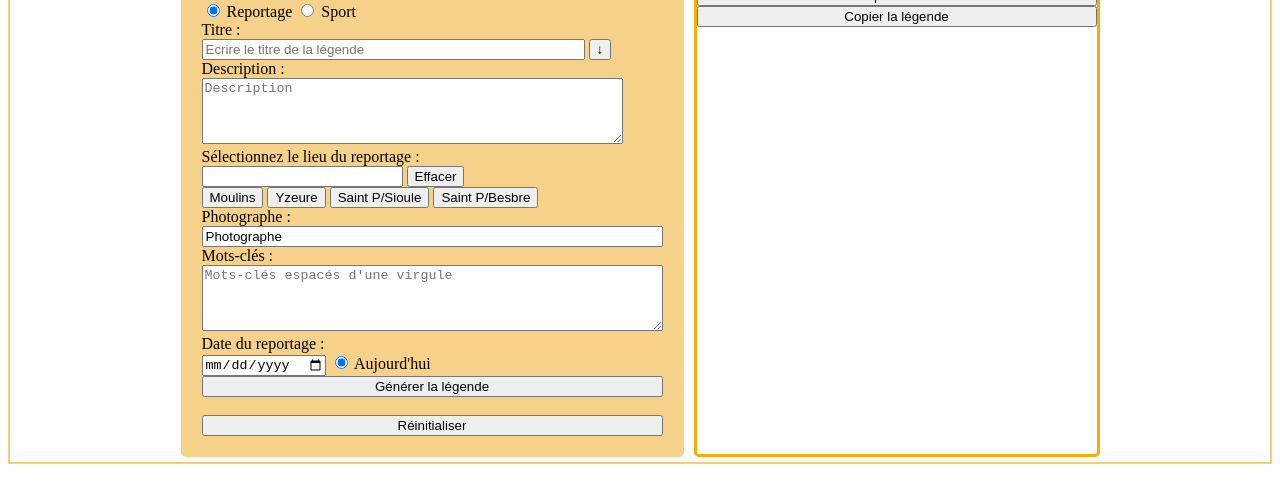
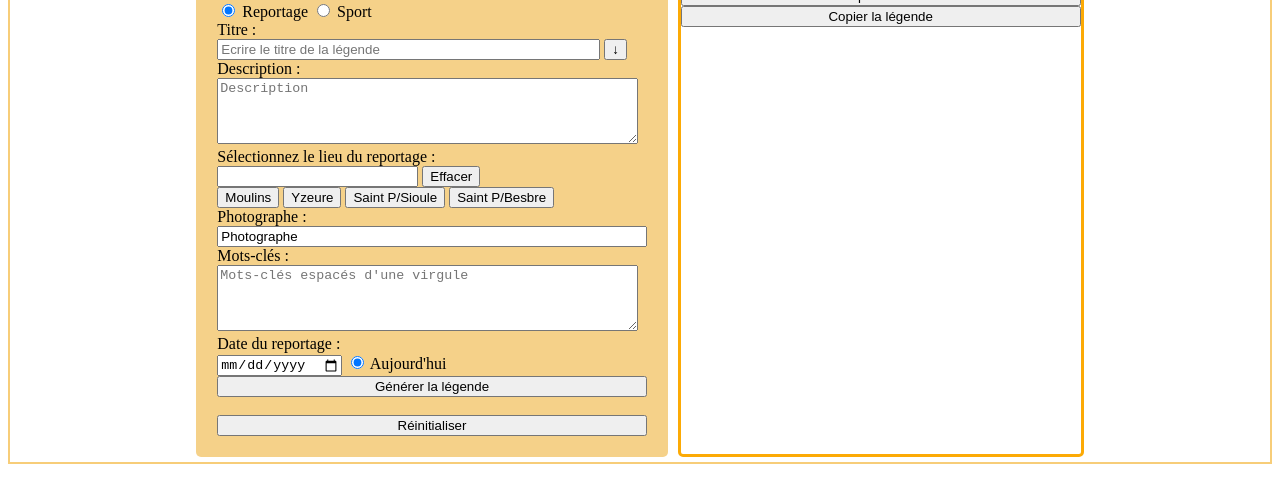
Before and after one commit to Robau419/legendapp, a plain HTML site: page index.html in a window 1280 px wide. Shown: the part 115-618 px from the top of the page. Drawn offline with Linux system fonts and the light colour scheme.

Commit message:
Adjust textarea column size for keywords input

```diff
--- a/index.html
+++ b/index.html
@@ -75,7 +75,7 @@
                 <div class="key-words">
                     <label for="textkeywords">Mots-clés :</label>
                     <br>
-                    <textarea id="textkeywords" name="textkeywords" rows="4" cols="55" placeholder="Mots-clés espacés d'une virgule" tabindex="4"></textarea>
+                    <textarea id="textkeywords" name="textkeywords" rows="4" cols="50" placeholder="Mots-clés espacés d'une virgule" tabindex="4"></textarea>
                 </div>
                 <div class="block-date">
                     <label for="dateInput">Date du reportage :</label>
```
